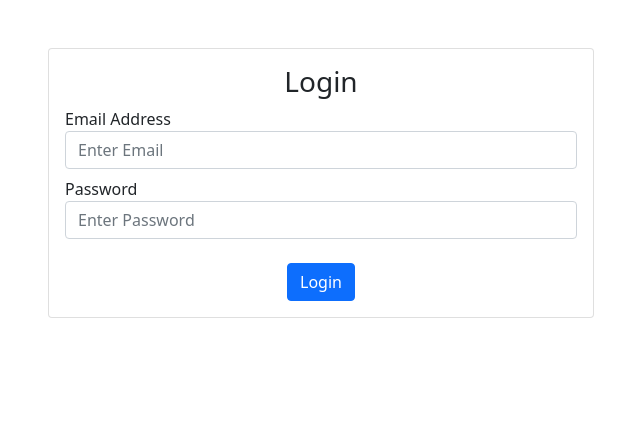
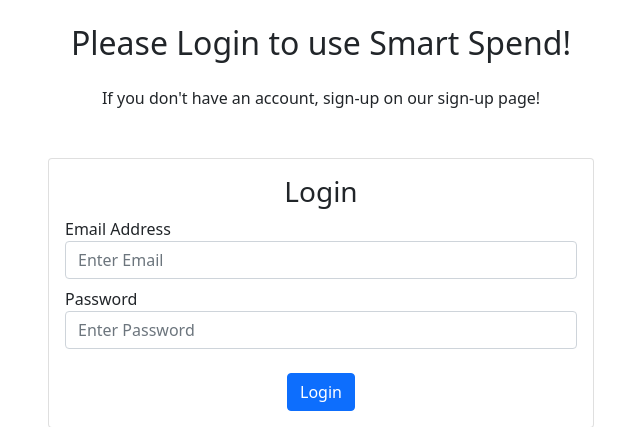
Before and after one commit to darianodirling/SmartSpend, a Flask app: page /login in a window 1280 px wide. Shown: the part 56-483 px from the top of the page, without its empty margins (319-959 px from the left). Run offline with Flask 3, Linux system fonts and the light colour scheme; some libraries are stand-ins or nearby versions.

Commit message:
more changes to login, signup pages

```diff
--- a/website/templates/login.html
+++ b/website/templates/login.html
@@ -3,6 +3,8 @@
 <div class="container">
   <div class="row justify-content-center">
     <div class="col-md-6">
+      <h2 class="text-center mb-4 mt-4">Please Login to use Smart Spend!</h2>
+      <p class="text-center mb-4 mt-4">If you don't have an account, sign-up on our sign-up page!</h2>
       <div class="card mt-5">
         <div class="card-body">
           <h3 class="card-title text-center">Login</h3>
--- a/website/templates/signup.html
+++ b/website/templates/signup.html
@@ -3,6 +3,8 @@ content %}
 <div class="container">
   <div class="row justify-content-center">
     <div class="col-md-6">
+      <h2 class="text-center mb-4 mt-4">Please sign-up to use Smart Spend!</h2>
+      <p class="text-center mb-4 mt-4">If you don't have an account, sign-up here!</h2>
       <div class="card mt-5">
         <div class="card-body">
           <h3 class="card-title text-center">Sign Up</h3>
```
